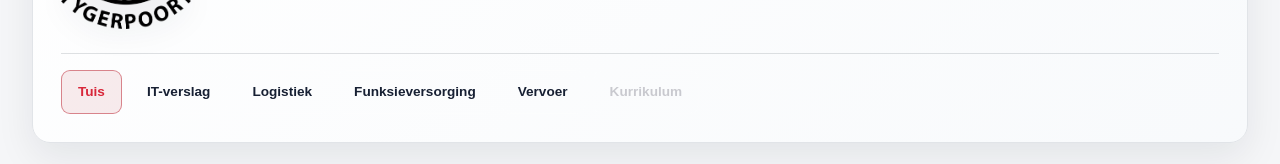
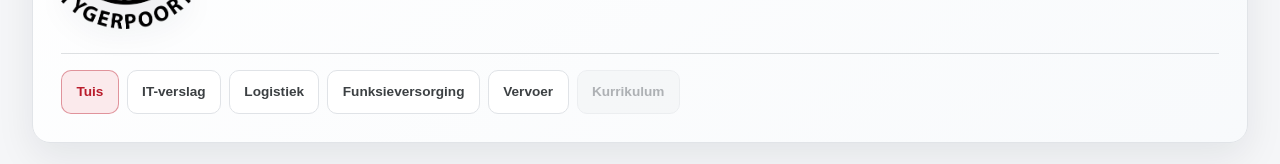
Before and after one commit to wbreytenbach-ops/nkrn-platform, a Next.js app in the folder web/: page / in a window 1280 px wide. Shown: the part 226-390 px from the top of the page. Built offline with nearby package versions, Linux system fonts and the light colour scheme; sample sign-in values are in the browser's storage.

Commit message:
Standardize module navigation tabs for light and dark themes

```diff
--- a/web/src/app/nkrn-control.css
+++ b/web/src/app/nkrn-control.css
@@ -1108,3 +1108,41 @@ html[data-theme="dark"] .nkrn-control textarea::placeholder { color: #9aa0a6 !im
     max-width: 100%;
   }
 }
+
+/* Module navigation tabs use the same surface and contrast rules as the workspace. */
+.nkrn-control .q4-nav {
+  border: 1px solid var(--tygies-line) !important;
+  border-radius: 10px !important;
+  background: #fff !important;
+  color: #3c4043 !important;
+  padding: .65rem .9rem;
+  font-weight: 600;
+}
+
+.nkrn-control .q4-nav[aria-current],
+.nkrn-control .q4-nav[aria-current="page"],
+.nkrn-control .q4-nav:hover:enabled {
+  border-color: rgba(185, 28, 43, .42) !important;
+  background: #fbeaec !important;
+  color: var(--tygies-red) !important;
+}
+
+.nkrn-control .q4-nav:disabled {
+  color: #70757a !important;
+  background: #f1f3f4 !important;
+  cursor: not-allowed;
+}
+
+html[data-theme="dark"] .nkrn-control .q4-nav {
+  border-color: #3c4043 !important;
+  background: #292a2d !important;
+  color: #e8eaed !important;
+}
+
+html[data-theme="dark"] .nkrn-control .q4-nav[aria-current],
+html[data-theme="dark"] .nkrn-control .q4-nav[aria-current="page"],
+html[data-theme="dark"] .nkrn-control .q4-nav:hover:enabled {
+  border-color: rgba(239, 68, 68, .6) !important;
+  background: rgba(185, 28, 43, .18) !important;
+  color: #ffb4bc !important;
+}
```
